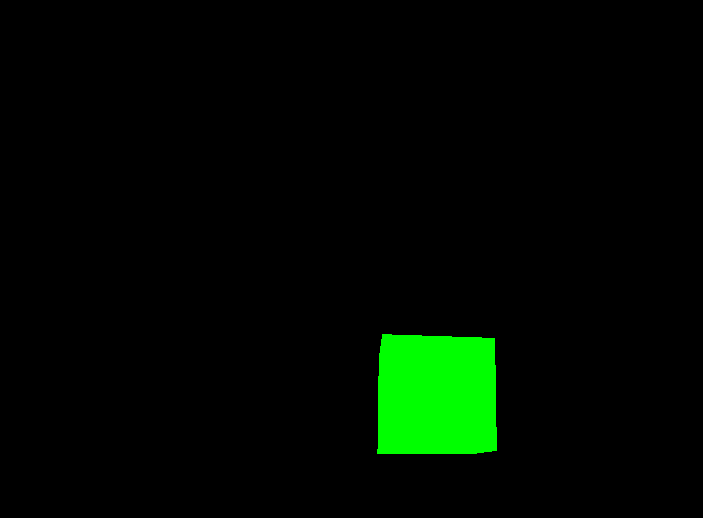
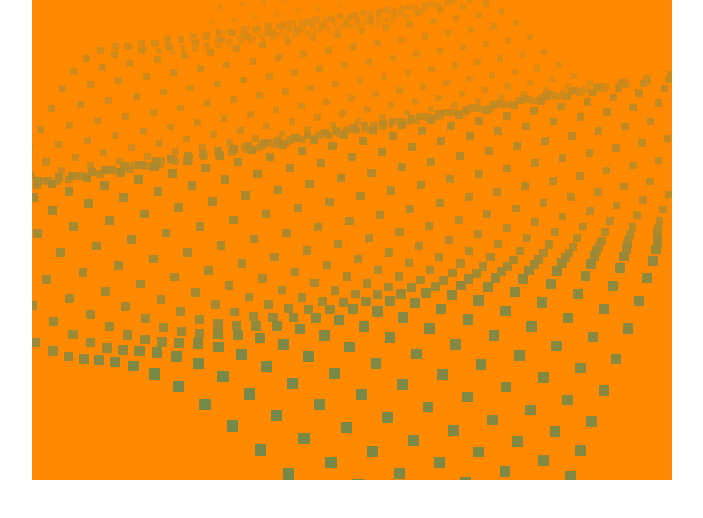
Before and after one commit to no382001/threejs, a plain HTML site: page 2/index.html in a window 1280 px wide. Shown: the whole page, without its empty margins (208-911 px from the left). Drawn offline with nearby package versions, Linux system fonts and the light colour scheme.

Commit message:
wavedemo

```diff
--- a/2/index.html
+++ b/2/index.html
@@ -2,13 +2,27 @@
 <html>
 	<head>
 		<meta charset="utf-8">
-		<title>My first three.js app</title>
+		<title>wavedemo</title>
 		<style>
-			body { margin: 0; }
+        body {
+            margin: 0px;
+            padding: 0px;
+            overflow: hidden;
+        }
+		#demo {
+		padding-left: 0;
+		padding-right: 0;
+		margin-left: auto;
+		margin-right: auto;
+		display: block;
+		width: 800px;
+		}
+    </style>
 		</style>
 	</head>
 	<body>
-		<script src="three.js"></script>
-		<script src="script.js"></script>
+		<div id="demo"></div>
 	</body>
+	<script src="three.js"></script>
+	<script src="script.js"></script>
 </html>
--- a/2/script.js
+++ b/2/script.js
@@ -1,22 +1,134 @@
-const scene = new THREE.Scene();
-const camera = new THREE.PerspectiveCamera( 75, window.innerWidth / window.innerHeight, 0.1, 1000 );
 
-const renderer = new THREE.WebGLRenderer();
-renderer.setSize( window.innerWidth, window.innerHeight );
-document.body.appendChild( renderer.domElement );
+var waveGrid = function (opt) {
+    opt = opt || {};
+    opt.width = opt.width || 30;
+    opt.depth = opt.depth || 30;
+    opt.height = opt.height || 2;
+    opt.forPoint = opt.forPoint || function () {};
+    opt.context = opt.context || opt;
+    opt.xStep = opt.xStep || 0.075;
+    opt.yStep = opt.yStep || 0.1;
+    opt.zStep = opt.zStep || 0.075;
+    opt.waveOffset = opt.waveOffset === undefined ? 0 : opt.waveOffset;
+    var points = [],
+    radPer,
+    x = 0,
+    i = 0,
+    y,
+    z;
+    // points
+    while (x < opt.width) {
+        z = 0;
+        while (z < opt.depth) {
+            // radian percent
+            radPer = (z / opt.depth + (1 / opt.width * x) + opt.waveOffset) % 1;
+            // y value of point
+            y = Math.cos(Math.PI * 4 * radPer) * opt.height;
+            // call forPoint
+            opt.forPoint.call(opt.context, x * opt.xStep, y * opt.yStep, z * opt.zStep, i);
+            // step z, and point index
+            z += 1;
+            i += 3;
+        }
+        x += 1;
+    };
+};
 
-const geometry = new THREE.BoxGeometry( 1, 1, 1 );
-const material = new THREE.MeshBasicMaterial( { color: 0x00ff00 } );
-const cube = new THREE.Mesh( geometry, material );
-scene.add( cube );
-
-camera.position.z = 5;
-
-function animate() {
-	requestAnimationFrame( animate );
-    cube.rotation.x += 0.01;
-    cube.rotation.y += 0.01;
-	renderer.render( scene, camera );
+// update points
+var updatePoints = function (points, per) {
+    var position = points.geometry.getAttribute('position');
+    // update points
+    waveGrid({
+        waveOffset: per,
+        xStep: 0.125,
+        zStep: 0.125,
+        forPoint: function (x, y, z, i) {
+            position.array[i] = x - 2;
+            position.array[i + 1] = y - 2;
+            position.array[i + 2] = z - 2;
+        }
+    });
+    position.needsUpdate = true;
 }
 
-animate();
+var renderer = new THREE.WebGLRenderer({
+    //antialias: true
+});
+renderer.setSize(640, 480);
+document.getElementById('demo').appendChild(renderer.domElement);
+
+var scene = new THREE.Scene();
+var fogColor = new THREE.Color(1.0, 0.25, 0.0);
+scene.background = fogColor;
+scene.fog = new THREE.FogExp2(fogColor, 0.3);
+
+// make a points mesh
+var makePoints = function () {
+    var geometry = new THREE.BufferGeometry();
+    var points = [],
+    opt = {};
+    opt.forPoint = function (x, y, z, i) {
+        points.push(x, y, z);
+    };
+    waveGrid(opt);
+    var vertices = new Float32Array(points);
+    // itemSize = 3 because there are 3 values (components) per vertex
+    geometry.setAttribute('position', new THREE.BufferAttribute(vertices, 3));
+    return new THREE.Points(
+        // geometry as first argument
+        geometry,
+        // then Material
+        new THREE.PointsMaterial({
+            size: .125,
+            color: new THREE.Color(0.0, 0.25, 0.25)
+        }));
+};
+
+var points = makePoints();
+scene.add(points);
+
+var camera = new THREE.PerspectiveCamera(40, 320 / 240, .001, 1000);
+
+// position of points an camera
+points.position.set(0, 2.5, 0);
+camera.position.set(3.0, 3.0, 2.5);
+
+var windowHalfX = window.innerWidth / 2;
+var windowHalfY = window.innerHeight / 2;
+var mouseX = 0;
+var mouseY = 0;
+var mouseZ = 0;
+window.addEventListener('mousemove', onDocumentMouseMove, false);
+function onDocumentMouseMove(event) {
+    mouseX = (event.clientX - windowHalfX) / 100;
+    //mouseY = (event.clientY - windowHalfY) / 100;
+}
+
+var frame = 0;
+maxFrame = 300;
+lt = new Date();
+fps = 20;
+var d = 0.1;
+function loop(){
+    var now = new Date(),
+    secs = (now - lt) / 1000,
+    per = frame / maxFrame,
+    bias = 1 - Math.abs(per - 0.5) / 0.5,
+    mul = 3;
+    requestAnimationFrame(loop);
+
+    if (secs > 1 / fps) {
+        updatePoints(points, per * mul % 1);
+
+        camera.position.x += (mouseX - camera.position.x) * .01;
+        //camera.position.y += (-mouseY - camera.position.y) * .01;
+        camera.lookAt(scene.position);
+
+        renderer.render(scene, camera);
+        frame += fps * secs;
+        frame %= maxFrame;
+        lt = now;
+    }
+};
+
+loop();
```
Also changed, not shown: 2/camera.html (added, +65 -0 lines).
